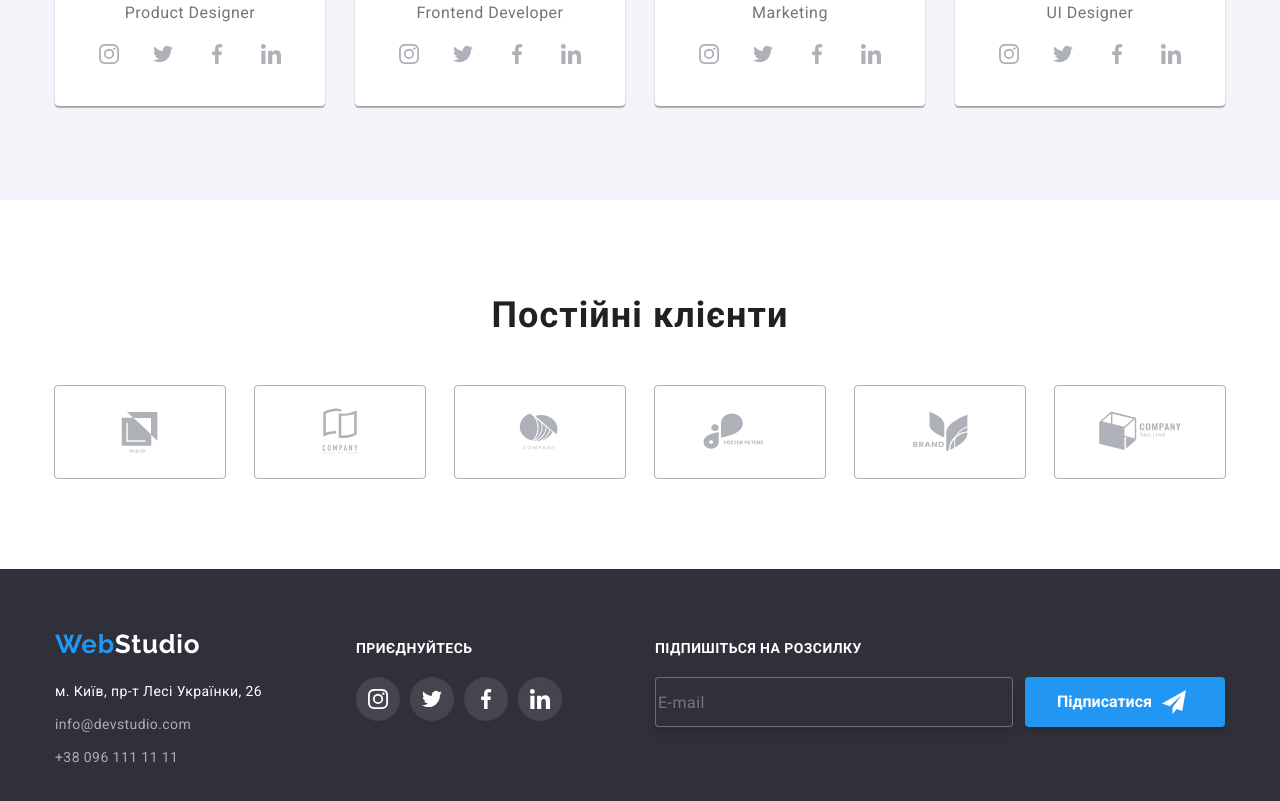
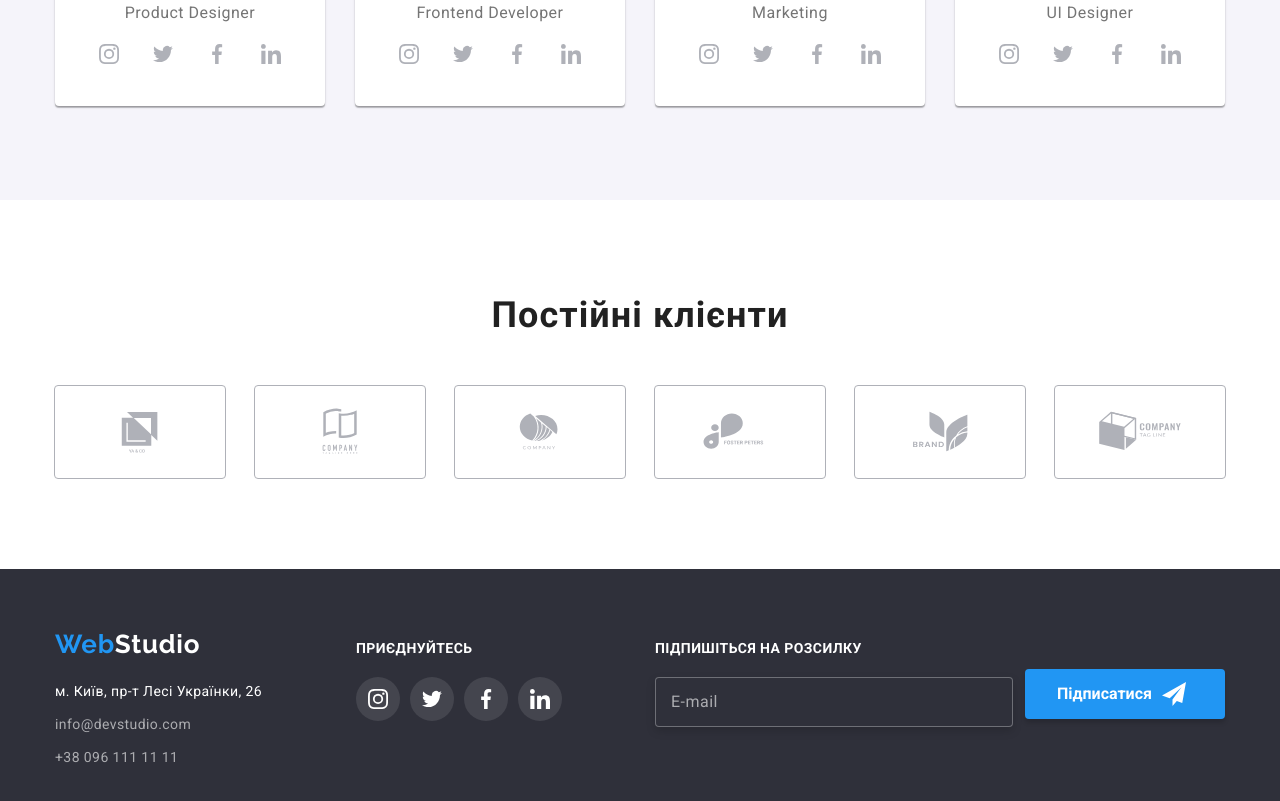
Before and after one commit to SerhiiRodin/goit-markup-hw-06, a plain HTML site: page index.html in a window 1280 px wide. Shown: the part 2099-2900 px from the top of the page. Drawn offline with nearby package versions, Linux system fonts and the light colour scheme.

Commit message:
Form correct

```diff
--- a/css/styles.css
+++ b/css/styles.css
@@ -732,21 +732,22 @@ p {
   background-color: var(--color-blue);
 }
 
-/* ------------------------- */
+/* --------FORMA----------------- */
 .form-footer {
   display: flex;
-  align-items: end;
+  align-items: center;
   padding: 0;
+  margin-left: 93px;
 }
 
 .form-fild-footer {
   display: flex;
   flex-direction: column;
-  margin-left: 93px;
   margin-right: 12px;
+  padding: 0;
 }
 
-.form-fild-footer-label {
+.form-fild-footer-text {
   margin-bottom: 20px;
 
   font-weight: 700;
@@ -757,13 +758,37 @@ p {
   color: #ffffff;
 }
 
-.form-fild-footer-input {
-  height: 50px;
+.form-fild-footer-label {
+  position: relative;
+  margin-bottom: 20px;
+}
+
+.form-label {
+  position: absolute;
+  z-index: 1;
+  top: 50%;
+  left: 16px;
+  transform: translateY(-50%);
+
+  font-weight: 400;
+  font-size: 16px;
+  line-height: 1.25;
+  letter-spacing: 0.03em;
+  color: rgba(255, 255, 255, 0.6);
+}
+
+.form-fild-footer-label:focus-within .form-label {
+  opacity: 0;
+}
+
+.form-fild-footer-input:not(:placeholder-shown) + .form-label {
+  opacity: 0;
 }
 
 .form-fild-footer-input {
   width: 358px;
   height: 50px;
+  padding-left: 16px;
   background-color: var(--color-background-heroes);
 
   font-weight: 400;
@@ -785,7 +810,7 @@ p {
 
 .icon-submit {
   margin-left: 10px;
-  fill: #FFFFFF;
+  fill: #ffffff;
 }
 
 /*------------------------------------------- Project */
--- a/index.html
+++ b/index.html
@@ -392,11 +392,13 @@
           </ul>
         </div>
 
-        <div class="wraper-footer-subscribe">
           <form class="form-footer">
             <div class="form-fild-footer">
-              <label for="email" class="form-fild-footer-label">Підпишіться на розсилку</label>
-              <input class="form-fild-footer-input" type="email" name="email" id="email" placeholder="E-mail">
+              <p class="form-fild-footer-text">Підпишіться на розсилку</p>
+              <label class="form-fild-footer-label">
+                <input class="form-fild-footer-input" type="email" name="email" placeholder=" ">
+                <span class="form-label">E-mail</span>
+              </label>
             </div>
 
             <div class="submit-wraper">
@@ -407,8 +409,6 @@
               </button>
             </div>
           </form>
-        </div>
-
 
       </div>
     </div>
```
